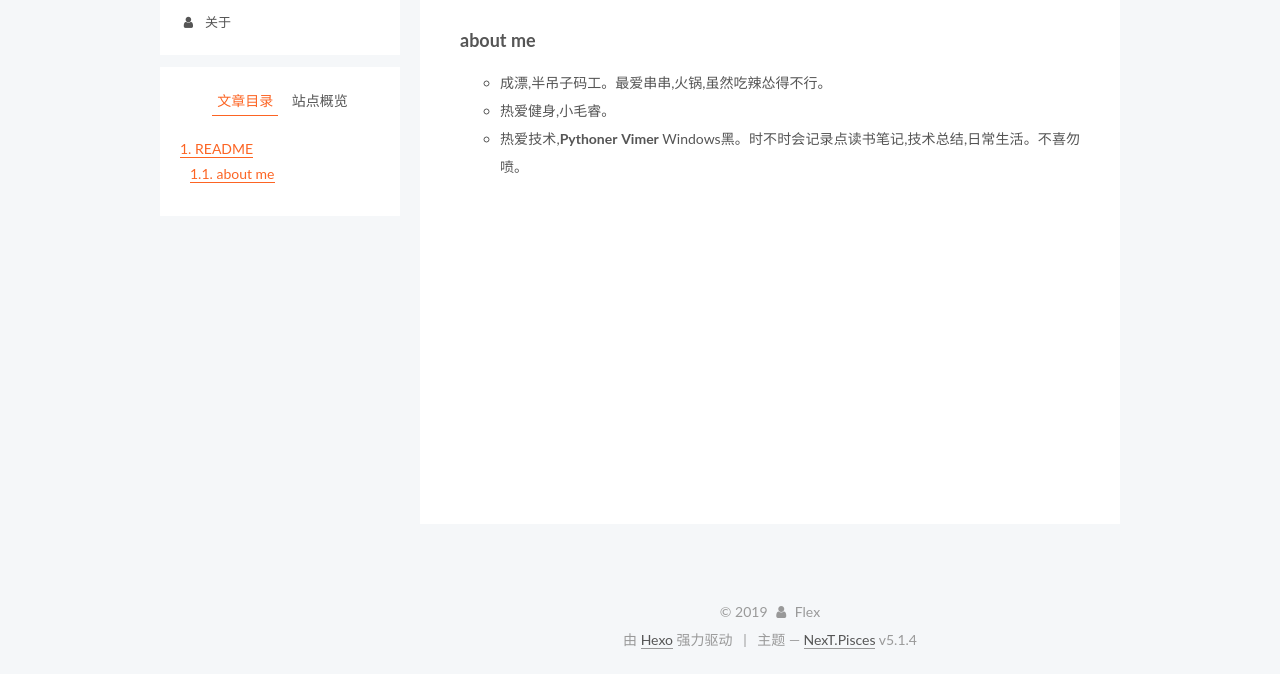
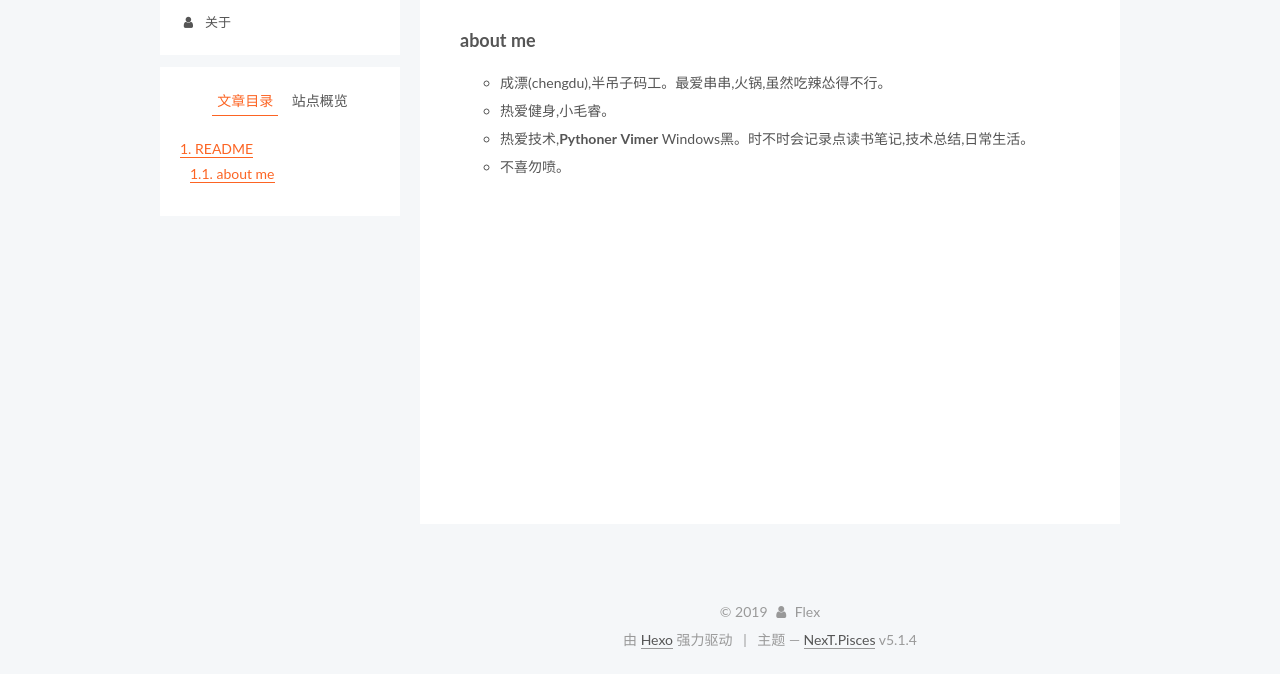
Before and after one commit to YuleiGong/YuleiGong.github.io, a plain HTML site: page about/index.html in a window 1280 px wide. Shown: the part 179-853 px from the top of the page. Drawn offline with Linux system fonts and the light colour scheme.

Commit message:
Site updated: 2019-12-19 20:40:25

```diff
--- a/about/index.html
+++ b/about/index.html
@@ -79,14 +79,14 @@
 
 
 
-<meta name="description" content="READMEabout me 成漂,半吊子码工。最爱串串,火锅,虽然吃辣怂得不行。 热爱健身,小毛睿。 热爱技术,Pythoner Vimer Windows黑。时不时会记录点读书笔记,技术总结,日常生活。不喜勿喷。">
+<meta name="description" content="READMEabout me 成漂(chengdu),半吊子码工。最爱串串,火锅,虽然吃辣怂得不行。 热爱健身,小毛睿。 热爱技术,Pythoner Vimer Windows黑。时不时会记录点读书笔记,技术总结,日常生活。 不喜勿喷。">
 <meta property="og:type" content="website">
 <meta property="og:title" content="about">
 <meta property="og:url" content="http:&#x2F;&#x2F;yoursite.com&#x2F;about&#x2F;index.html">
 <meta property="og:site_name" content="Flex">
-<meta property="og:description" content="READMEabout me 成漂,半吊子码工。最爱串串,火锅,虽然吃辣怂得不行。 热爱健身,小毛睿。 热爱技术,Pythoner Vimer Windows黑。时不时会记录点读书笔记,技术总结,日常生活。不喜勿喷。">
+<meta property="og:description" content="READMEabout me 成漂(chengdu),半吊子码工。最爱串串,火锅,虽然吃辣怂得不行。 热爱健身,小毛睿。 热爱技术,Pythoner Vimer Windows黑。时不时会记录点读书笔记,技术总结,日常生活。 不喜勿喷。">
 <meta property="og:locale" content="zh-Hans">
-<meta property="og:updated_time" content="2019-12-19T11:01:52.288Z">
+<meta property="og:updated_time" content="2019-12-19T12:40:02.549Z">
 <meta name="twitter:card" content="summary">
 
 
@@ -246,9 +246,10 @@
 
 
           <h2 id="README"><a href="#README" class="headerlink" title="README"></a>README</h2><h3 id="about-me"><a href="#about-me" class="headerlink" title="about me"></a>about me</h3><ul>
-<li>成漂,半吊子码工。最爱串串,火锅,虽然吃辣怂得不行。</li>
+<li>成漂(chengdu),半吊子码工。最爱串串,火锅,虽然吃辣怂得不行。</li>
 <li>热爱健身,小毛睿。</li>
-<li>热爱技术,<strong>Pythoner</strong> <strong>Vimer</strong> Windows黑。时不时会记录点读书笔记,技术总结,日常生活。不喜勿喷。</li>
+<li>热爱技术,<strong>Pythoner</strong> <strong>Vimer</strong> Windows黑。时不时会记录点读书笔记,技术总结,日常生活。</li>
+<li>不喜勿喷。</li>
 </ul>
 
 
```
